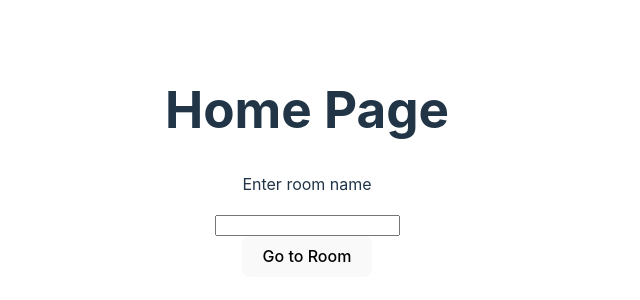
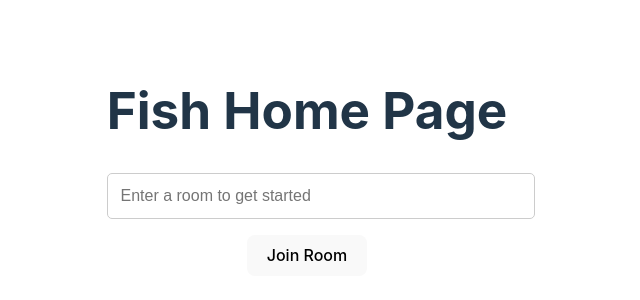
Before and after one commit to michaelhu714/Fish-App-GO, a React (Vite) app in the folder frontend/fish/: page / in a window 1280 px wide. Shown: the part 238-538 px from the top of the page, without its empty margins (333-973 px from the left). Built offline with nearby package versions, Linux system fonts and the light colour scheme.

Commit message:
messing around with the pages and functionality

```diff
--- a/frontend/fish/src/pages/Home.tsx
+++ b/frontend/fish/src/pages/Home.tsx
@@ -1,5 +1,6 @@
 import { useNavigate } from "react-router";
 import { useState } from "react";
+import React from "react";
 
 function Home() {
   const navigate = useNavigate();
@@ -26,21 +27,37 @@ function Home() {
       console.error("Error joining room:", error);
       alert("Error joining room. Try again.");
     }
-  }
+  };
 
   return (
-    <div>
-      <h1>Home Page</h1>
-      <div>
-        <p>Enter room name</p>
+    <div style={styles.container}>
+      <h1 style={styles.title}>Fish Home Page</h1>
+      <div style={styles.formContainer}>
         <input
           type="text"
           value={input}
-          onChange={(e) => setInput(e.target.value)} />
+          onChange={(e) => setInput(e.target.value)}
+          style={styles.input}
+          placeholder="Enter a room to get started"
+        />
+        <button onClick={joinRoom} style={styles.button}>
+          Join Room
+        </button>
       </div>
-      <button onClick={joinRoom}>Go to Room</button>
-    </div >
-  )
+    </div>
+  );
 }
 
 export default Home;
+
+const styles: { [key: string]: React.CSSProperties } = {
+  input: {
+    width: "100%",
+    padding: "0.8rem",
+    fontSize: "1rem",
+    borderRadius: "5px",
+    border: "1px solid #ccc",
+    marginBottom: "1rem",
+    outline: "none",
+  },
+};
--- a/frontend/fish/src/pages/Room.tsx
+++ b/frontend/fish/src/pages/Room.tsx
@@ -1,4 +1,4 @@
-import { useWebSocket } from '../hooks/useWebSocket'
+import { useWebSocket } from '../hooks/useWebSocket';
 import { useNavigate } from "react-router";
 import { useState } from 'react';
 import { useLocation } from 'react-router';
@@ -6,40 +6,110 @@ import { useLocation } from 'react-router';
 function Room() {
   const params = new URLSearchParams(useLocation().search);
   const roomName = params.get("room");
-  const wsURL = `ws://localhost:8080/ws?room=${encodeURIComponent(roomName!)}`
+  const wsURL = `ws://localhost:8080/ws?room=${encodeURIComponent(roomName!)}`;
   const { messages, sendMessage } = useWebSocket(wsURL);
   const [input, setInput] = useState("");
   const navigate = useNavigate();
+
+  const handleSendMessage = () => {
+    if (input.trim()) {
+      sendMessage("CHAT", input);
+      setInput("");
+    }
+  };
+
+  const handleKeyDown = (e: React.KeyboardEvent<HTMLInputElement>) => {
+    if (e.key === "Enter") {
+      handleSendMessage();
+    }
+  };
+
   return (
-    <div>
-      <h1>Room</h1>
-      <h2>Messages</h2>
-      <div>
-        <ul>
+    <div style={styles.container}>
+      <h1 style={styles.title}>Room: {roomName}</h1>
+      <div style={styles.messagesContainer}>
+        <h2 style={styles.subtitle}>Messages</h2>
+        <ul style={styles.messagesList}>
           {messages.map((msg: string, index: number) => (
-            <li key={index}>{msg}</li>
+            <li key={index} style={styles.messageItem}>{msg}</li>
           ))}
         </ul>
       </div>
-      <div>
+      <div style={styles.inputContainer}>
         <input
           type='text'
           value={input}
           onChange={(e) => setInput(e.target.value)}
+          onKeyDown={handleKeyDown}
+          style={styles.input}
+          placeholder="Type a message..."
         />
-        <button onClick={() => {
-          sendMessage("CHAT", input);
-          setInput("");
-        }}>
-          Send
+        <button
+          onClick={() => {
+            sendMessage("LEAVE", "");
+            navigate("/");
+          }}
+          style={{ ...styles.button, ...styles.leaveButton }}
+        >
+          Leave Room
         </button>
-        <button onClick={() => {
-          sendMessage("LEAVE", "");
-          navigate("/");
-        }}>Leave</button>
       </div>
     </div>
-  )
+  );
 }
 
 export default Room;
+
+// Inline styles (same as before)
+const styles: { [key: string]: React.CSSProperties } = {
+  title: {
+    fontSize: "2rem",
+    marginBottom: "20px",
+    marginRight: "50px",
+  },
+  subtitle: {
+    fontSize: "1.5rem",
+    color: "#555",
+    marginBottom: "10px",
+  },
+  messagesContainer: {
+    backgroundColor: "#fff",
+    padding: "20px",
+    borderRadius: "10px",
+    boxShadow: "0 4px 6px rgba(0, 0, 0, 0.1)",
+    width: "80%",
+    maxWidth: "600px",
+    height: "400px",
+    overflowY: "auto",
+    marginBottom: "20px",
+  },
+  messagesList: {
+    listStyle: "none",
+    padding: "0",
+    margin: "0",
+  },
+  messageItem: {
+    padding: "10px",
+    borderBottom: "1px solid #eee",
+    fontSize: "1rem",
+    color: "#333",
+  },
+  inputContainer: {
+    display: "flex",
+    gap: "10px",
+    width: "80%",
+    maxWidth: "600px",
+  },
+  input: {
+    flex: 1,
+    padding: "10px",
+    fontSize: "1rem",
+    borderRadius: "5px",
+    border: "1px solid #ccc",
+    outline: "none",
+  },
+  leaveButton: {
+    backgroundColor: "#dc3545",
+    marginLeft: "5px"
+  },
+};
```
Also changed, not shown: frontend/fish/src/pages/Game.tsx (added), 1 other file (tests, documents, lock files or other folders).
